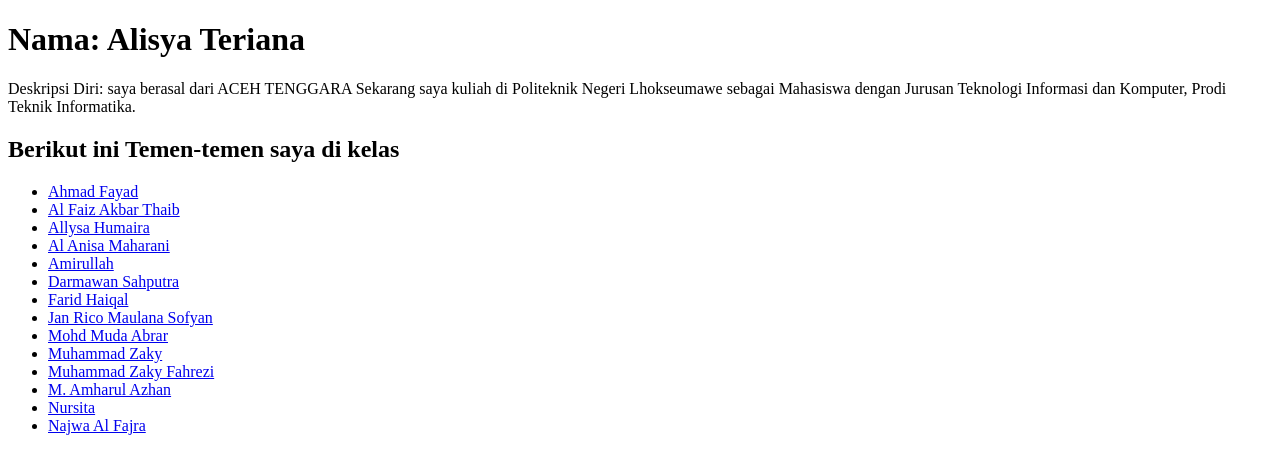
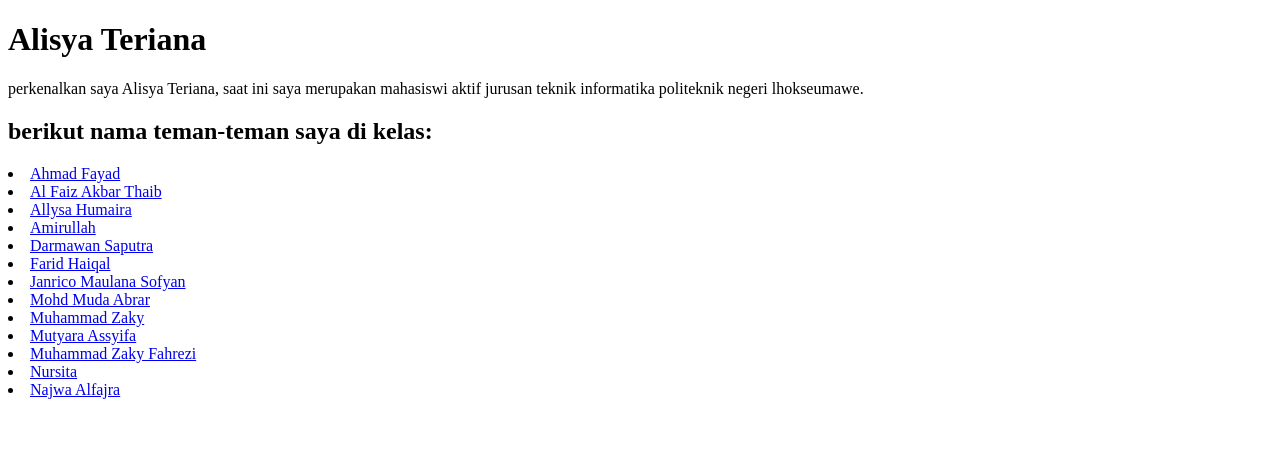
Before and after one commit to alisyateriana/teriana.github.io, a plain HTML site: page index.html in a window 1280 px wide. Drawn offline with Linux system fonts and the light colour scheme.

Commit message:
Add files via upload

```diff
--- a/index.html
+++ b/index.html
@@ -3,28 +3,22 @@
 <head>
     <meta charset="UTF-8">
     <meta name="viewport" content="width=device-width, initial-scale=1.0">
-    <title>Judul Halaman</title>
+    <title>home</title>
 </head>
 <body>
-   <h1> Nama: Alisya Teriana </h1>
-   <p> Deskripsi Diri: saya berasal dari ACEH TENGGARA Sekarang saya kuliah di Politeknik Negeri Lhokseumawe sebagai Mahasiswa dengan Jurusan Teknologi Informasi dan Komputer, Prodi Teknik Informatika.</p>
-   <h2>Berikut ini Temen-temen saya di kelas</h2>
-   <ul>
+    <h1>Alisya Teriana</h1>
+    <p>perkenalkan saya Alisya Teriana, saat ini saya merupakan mahasiswi aktif jurusan teknik informatika politeknik negeri lhokseumawe.</p>
+    <h2>berikut nama teman-teman saya di kelas:</h2>
         <li><a href="https://ahmadfayyadh.github.io/" target="_blank">Ahmad Fayad</a></li>
         <li><a href="https://alfaizakbar.github.io/" target="_blank">Al Faiz Akbar Thaib</a></li>
         <li><a href="https://allysahumaira.github.io/" target="_blank">Allysa Humaira</a></li>
-   <li><a href="https://alanisamaharani.github.io/" target="_blank">Al Anisa Maharani</a></li>
         <li><a href="https://amirullah310.github.io/" target="_blank">Amirullah</a></li>
-   <li><a href="https://darmawansahputra1.github.io/" target="_blank">Darmawan Sahputra</a></li>
-   <li><a href="https://fared08.github.io/" target="_blank">Farid Haiqal</a></li>
-   <li><a href="https://janricomaulanas.github.io/" target="_blank">Jan Rico Maulana Sofyan</a></li>
+        <li><a href="https://darmawansahputra1.github.io/" target="_blank">Darmawan Saputra</a></li>
+        <li><a href="https://fareds.github.io/" target="_blank">Farid Haiqal</a></li>
+        <li><a href="https://janricomaulanas.github.io/" target="_blank">Janrico Maulana Sofyan</a></li>
         <li><a href="https://mudaabrar.github.io/" target="_blank">Mohd Muda Abrar</a></li>
         <li><a href="https://muhzakyyy.github.io/" target="_blank">Muhammad Zaky</a></li>
+        <li><a href="https://mutyaraassyifa.github.io/" target="blank">Mutyara Assyifa</a></li>
         <li><a href="https://m-zakifahrezi.github.io/" target="_blank">Muhammad Zaky Fahrezi</a></li>
-   <li><a href="https://amharul.github.io/" target="_blank"> M. Amharul Azhan</a></li>
         <li><a href="https://nursitaaa.github.io/" target="_blank">Nursita</a></li>
-   <li><a href="https://najwaal-fajra.github.io/" target="_blank">Najwa Al Fajra</a></li>
-
-   </ul>
-</body>
-</html>
+        <li><a href="https://najwaal-fajra.github.io/" target="_blank">Najwa Alfajra</a></li>
```
Lines whose indentation alone changed are shown as unchanged.
